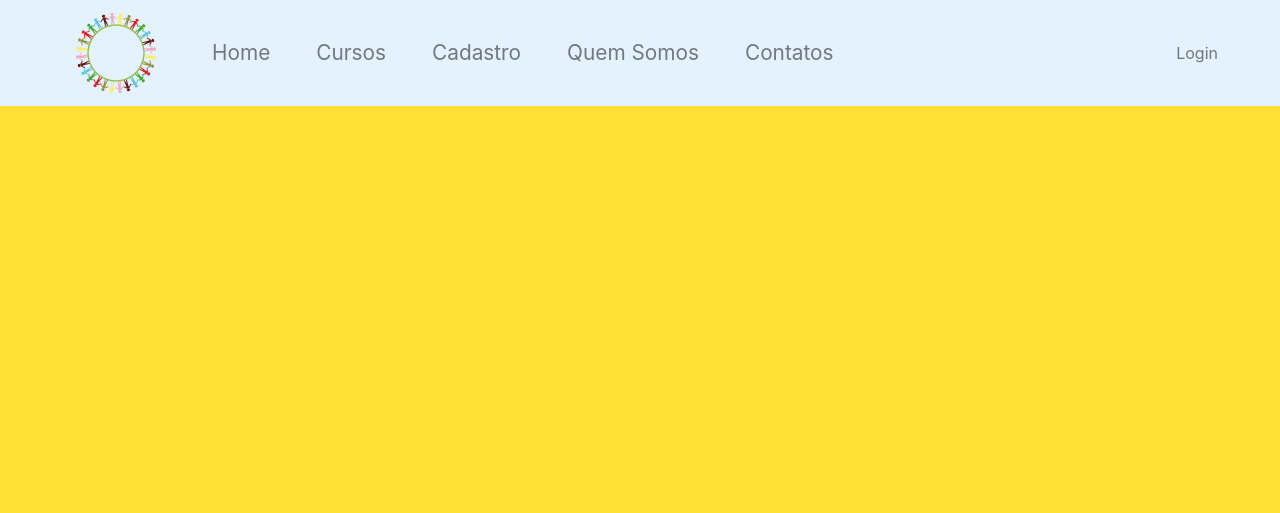
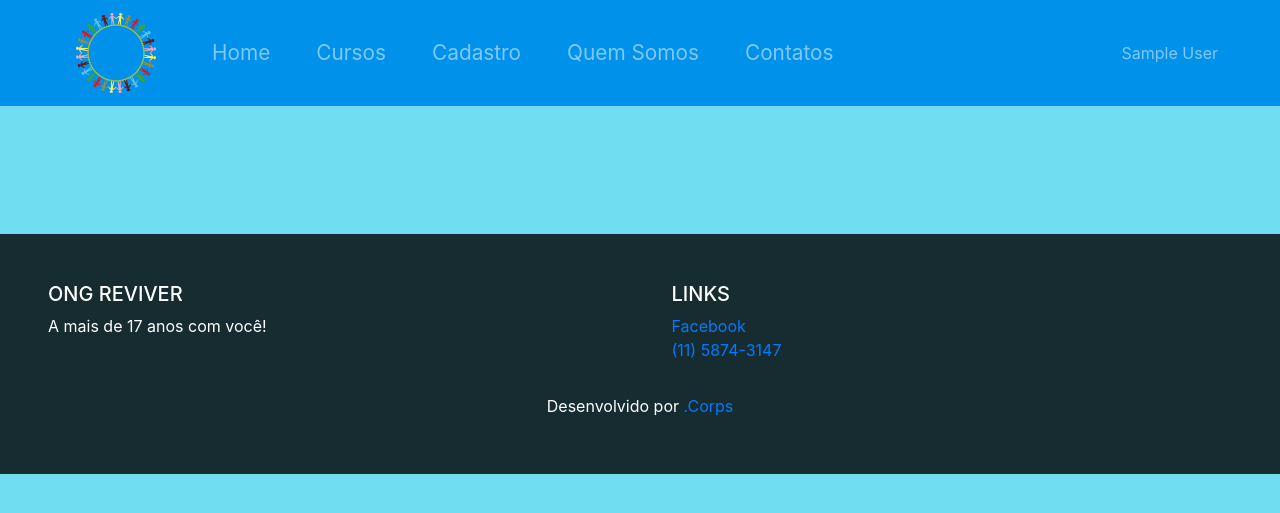
Before and after one commit to RaphaelBRodrigues/ngo-project, a PHP site: page / in a window 1280 px wide. Shown: the top 513 px of the page. Run offline with PHP 8.4, Linux system fonts and the light colour scheme; the visitor is signed in with stand-in values (Sample User, id 1).

Commit message:
Add files via upload

```diff
--- a/Views/Header.css
+++ b/Views/Header.css
@@ -1,10 +1,13 @@
 body{
-	background-color: rgba(255,215,0,0.8)
+	background-color: #70ddf1;
 ;
 	margin: 0 auto;
 }
+.nav-link{
+	color:White;
+}
 #cab{
-	border-bottom: black 1 solid;
+	border-bottom:black 1 solid;
 }
 nav{
 	margin-bottom: 80px;
@@ -72,3 +75,7 @@ footer{
 	 background-color: rgba(0,0,0,0.8);
 	margin-top: 1px solid black;
 }
+
+.code-php{
+	display: none;
+}
--- a/index.php
+++ b/index.php
@@ -1,16 +1,19 @@
+
  <!DOCTYPE html>
  <html>
  <head>
-<link rel='stylesheet' href='https://maxcdn.bootstrapcdn.com/bootstrap/4.0.0/css/bootstrap.min.css' integrity='sha384-Gn5384xqQ1aoWXA+058RXPxPg6fy4IWvTNh0E263XmFcJlSAwiGgFAW/dAiS6JXm' crossorigin='anonymous'>
-
-	 <link rel='stylesheet' type='text/css' href='/Views/Header.css'>
-
-	<title>ONG</title>
+	 <link rel="stylesheet" href="Views/Header.css">
+	 <?php
+include_once('Controller/Config.php');
+if(!isset($_SESSION)) {
+    session_start();
+  }
+	  ?>
+ 	<title></title>
  </head>
  <body>
 
-
-<nav class='navbar navbar-expand-lg navbar-light' style='background-color:#e3f2fd;'>
+ <nav class='navbar navbar-expand-lg navbar-dark' id='cab' style='background-color:#0091ea;'>
 
    <a class='navbar-brand' href='#'>
      <img src='../Imagens/Logo.png' id='logo' alt='logo'>
@@ -32,7 +35,7 @@
 
 
   <li class='nav-item'>
-  <a class='nav-link' href='Views/Cadastro.php'>
+   <a class='nav-link' href='Views/adastro.php'>
    	Cadastro
    </a>
  </li>
@@ -42,7 +45,7 @@
    </a>
  </li>
  <li class='nav-item '>
-  <a class='nav-link  ' href='Views/Contatos.php'>
+   <a class='nav-link' href='Views/Contatos.php'>
    	Contatos
    </a>
  </li>
@@ -54,14 +57,31 @@
 
 
    </div>
+   <div id='items'>
+
   <ul class='navbar-nav navbar-right'>
  	<li class='nav-link'>
-    <a class= 'nav-link' href='Views/Login.php'>
-	Login
+     <a class= 'nav-link' href='Login.php'>
+<?php echo $_SESSION['Nome']; ?>
      </a>
  	</li>
  </ul>
+ </div>
  </nav>
+
+
+
+
+
+
+<style media="screen">
+body{
+	background-color: #70ddf1;
+;
+	margin: 0 auto;
+}
+
+</style>
 
 
 
@@ -70,5 +90,52 @@
 
 
 
+
+
+
+
+
+
+
+
+
+ <br>
+ <br>
+ <footer class='page-footer'>
+
+   <div class='container-fluid pt-5 pl-5 '>
+     <div class='row'>
+
+       <div class='col'>
+         <h5 class='text-uppercase'>ONG Reviver</h5>
+         <p>A mais de 17 anos com você!</p>
+       </div>
+
+       <div class='col'>
+
+         <!-- Links -->
+         <h5 class='text-uppercase'>Links</h5>
+
+         <ul class='list-unstyled '>
+           <li>
+             <a class='inf' href='https://web.facebook.com/revivercapao/'>Facebook</a><br>
+           </li>
+           <li>
+             <a href='https://web.facebook.com/revivercapao/' class='inf'>(11) 5874-3147</a>
+           </li>
+
+         </ul>
+
+       </div>
+
+     </div>
+
+   </div>
+
+   <div class='footer-copyright text-center py-3'>
+     Desenvolvido por <a href='https://github.com/RaphaelBRodrigues/'>.Corps</a>
+   </div>
+
+ </footer>
  </body>
  </html>
```
Also changed, not shown: Banco/Geral.sql (+12 -9 lines), Controller/AlunosPHP.php (added, +13 -0 lines), Controller/CadastroPHP.php (+12 -4 lines), Controller/LoginPHP.php (+5 -4 lines), Models/Header.php (+27 -6 lines), Views/Cadastro.php (+17 -9 lines), Views/Cursos.php (+45 -7 lines), Views/Login.php (+8 -0 lines), Banco/Usuario.sql (line endings or trailing spaces), Controller/Config.php (line endings or trailing spaces), README.md, Views/Header.php (line endings or trailing spaces). Lines whose indentation alone changed are shown as unchanged.
